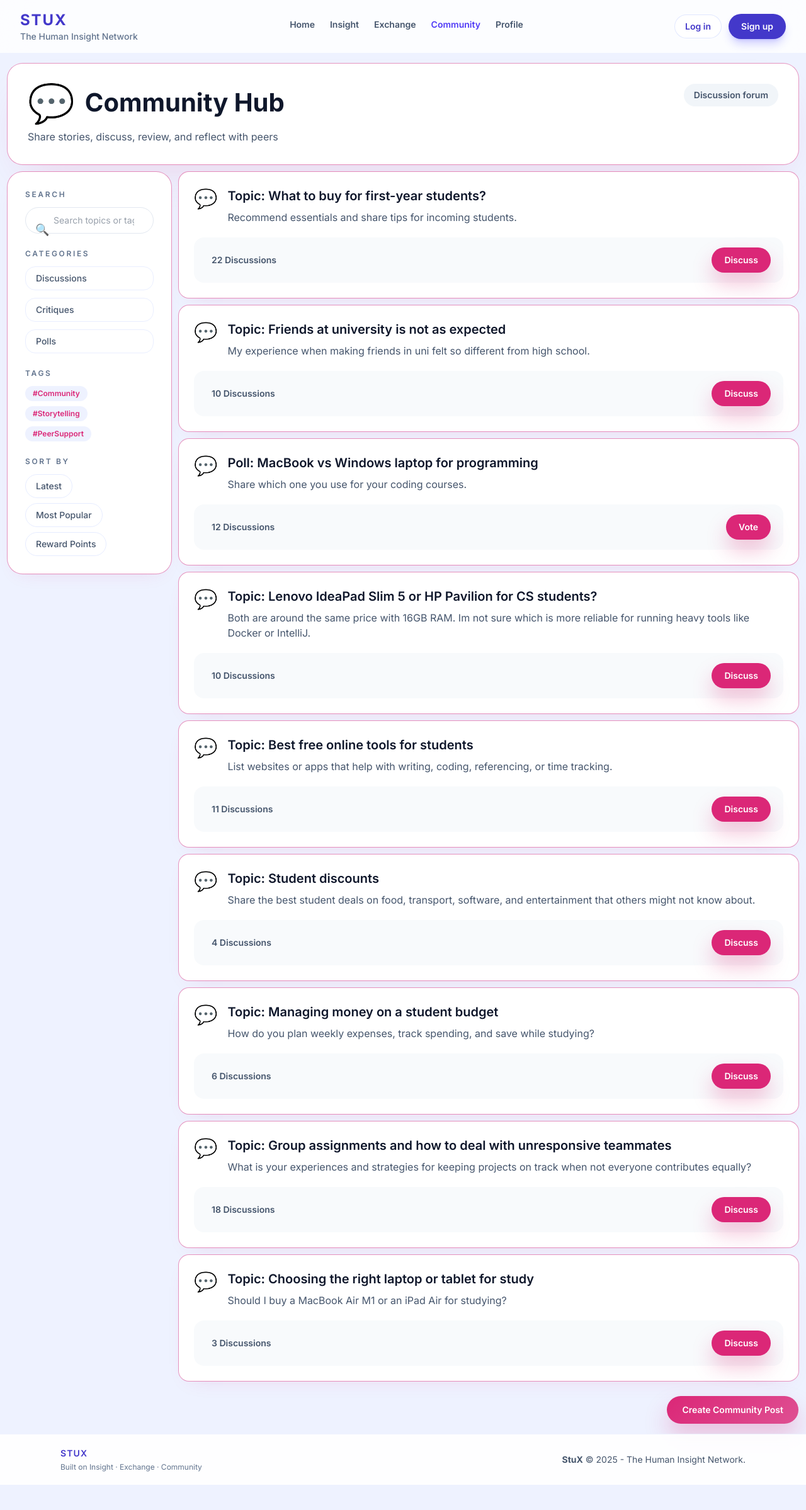
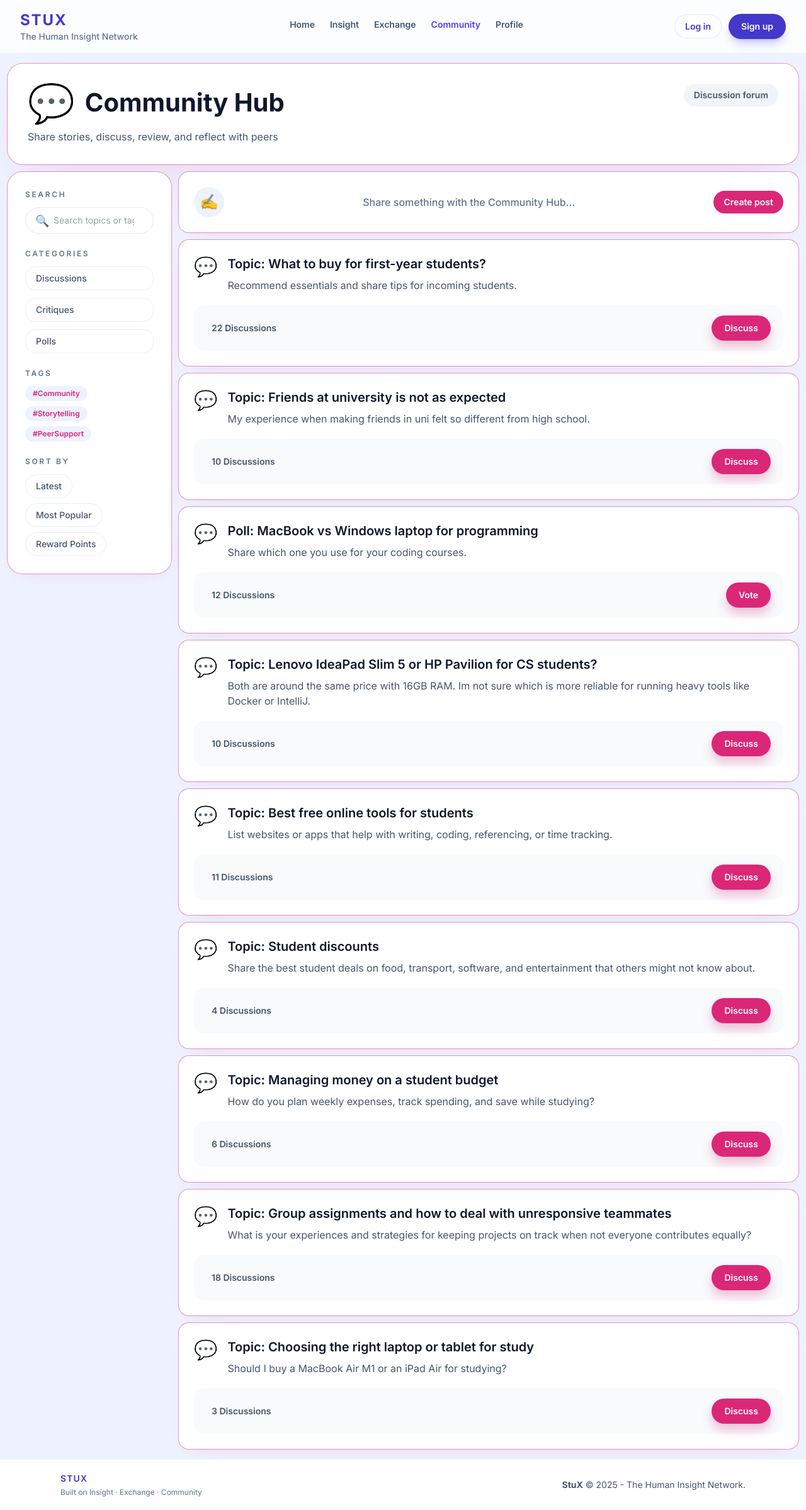
Before and after one commit to triek/stu-x, a Vue app: page /community in a window 1280 px wide. Shown: the whole page at 63% size. Before the commit the page ends 2358 px from the top, so only its background shows below. Built offline with nearby package versions, Linux system fonts and the light colour scheme.

Commit message:
update create post button to make it an input field

```diff
--- a/src/components/PillarLayout.vue
+++ b/src/components/PillarLayout.vue
@@ -24,8 +24,8 @@ const accentStyles = computed(() => ({
   '--pillar-ring-overlay': accentWithAlpha('50'),
   '--pillar-shadow-banner': `0 30px 70px -30px ${accentWithAlpha('30')}`,
   '--pillar-shadow-panel': `0 12px 32px -20px ${accentWithAlpha('35')}`,
-  '--pillar-shadow-cta': `0 18px 32px ${accentWithAlpha('45')}`,
-  '--pillar-shadow-cta-strong': `0 20px 36px ${accentWithAlpha('40')}`,
+  '--pillar-shadow-cta': `0 10px 16px ${accentWithAlpha('45')}`,
+  '--pillar-shadow-cta-strong': `0 12px 24px ${accentWithAlpha('40')}`,
   '--pillar-surface-muted': accentWithAlpha('15'),
 }))
 
@@ -72,9 +72,10 @@ const submitForm = () => {
   <section class="flex flex-col gap-3" :style="accentStyles">
     <!-- Banner -->
     <header
-      class="grid gap-6 grid-cols-2 rounded-3xl bg-white p-8 shadow-banner ring-1"
+      class="grid gap-6 sm:grid-cols-2 rounded-3xl bg-white p-8 shadow-banner ring-1"
       :style="{ '--tw-ring-color': 'var(--pillar-ring-strong)' }">
 
+      <!-- Headline -->
       <div class="grid gap-3">
         <div class="flex items-center gap-4">
           <span class="text-5xl md:text-6xl">{{ config.icon }}</span>
@@ -86,6 +87,7 @@ const submitForm = () => {
         </p>
       </div>
 
+      <!-- Highlights -->
       <div v-if="config.highlights?.length" class="flex flex-col items-end gap-3 self-start justify-self-end text-sm text-slate-600">
         <span
           v-for="highlight in config.highlights"
@@ -98,8 +100,9 @@ const submitForm = () => {
 
     <!-- Side bar -->
     <div class="grid gap-3 lg:grid-cols-[minmax(0,_260px)_1fr]">
+      <div class="grid gap-3 self-start lg:sticky lg:top-24">
         <aside
-        class="grid gap-6 rounded-3xl bg-white p-7 shadow-panel ring-1 self-start lg:sticky lg:top-24"
+          class="grid gap-6 rounded-3xl bg-white p-7 shadow-panel ring-1"
           :style="{ '--tw-ring-color': 'var(--pillar-ring-strong)' }">
           <!-- Search bar -->
           <div class="grid gap-3">
@@ -107,7 +110,7 @@ const submitForm = () => {
               Search
             </label>
             <div class="relative">
-            <span class="pointer-events-none absolute left-4 top-9 -translate-y-1/2 text-lg text-slate-400">🔍</span>
+              <span class="pointer-events-none absolute left-4 top-5.5 -translate-y-1/2 text-lg text-slate-400">🔍</span>
               <input
                 id="pillar-search"
                 type="search"
@@ -162,8 +165,30 @@ const submitForm = () => {
             </div>
           </div>
         </aside>
+      </div>
 
-      <div class="grid gap-6">
+      <div class="grid gap-3">
+        <!-- Create post prompt -->
+        <button
+          type="button"
+          class="flex items-center rounded-2xl bg-white p-6 shadow-panel ring-1"
+          :style="{ '--tw-ring-color': 'var(--pillar-ring-strong)' }"
+          @click="openForm"
+        >
+          <span class="grid h-12 w-12 place-items-center rounded-full bg-indigo-50 text-2xl" :style="{ color: accentColor }">
+            ✍️
+          </span>
+          <span class="flex-1 text-base font-medium text-slate-500">
+            {{ config.createPlaceholder ?? `Share something with the ${config.title} Hub...` }}
+          </span>
+          <span
+            class="inline-flex items-center rounded-full px-4 py-2 text-sm font-semibold text-white"
+            :style="{ backgroundColor: accentColor }"
+          >
+            {{ config.createAction ?? 'Create post' }}
+          </span>
+        </button>
+
         <div class="grid gap-3">
           <slot name="feed" :items="config.feed" :accent="accentColor">
             <article
@@ -201,21 +226,6 @@ const submitForm = () => {
             </article>
           </slot>
         </div>
-
-        <!-- Create post button -->
-        <footer class="flex justify-end">
-          <button
-            type="button"
-            class="inline-flex items-center rounded-full px-6 py-3 text-sm font-semibold text-white transition-transform hover:-translate-y-0.5"
-            @click="openForm"
-            :style="{
-              backgroundImage: `linear-gradient(135deg, ${accentColor}, ${accentWithAlpha('cc')})`,
-              boxShadow: 'var(--pillar-shadow-cta-strong)',
-            }"
-          >
-            {{ config.createLabel ?? `Create ${config.title} Post` }}
-          </button>
-        </footer>
       </div>
     </div>
 
```
Lines whose indentation alone changed are shown as unchanged.
